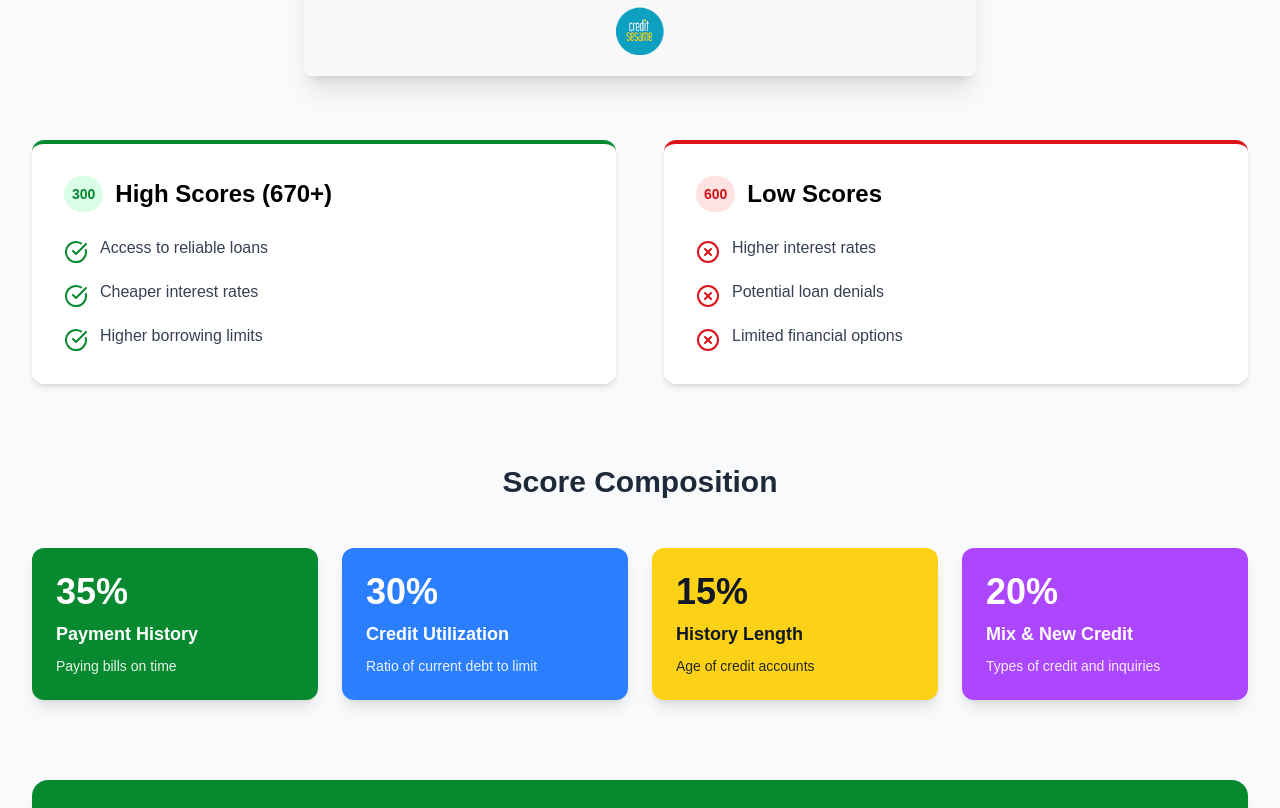
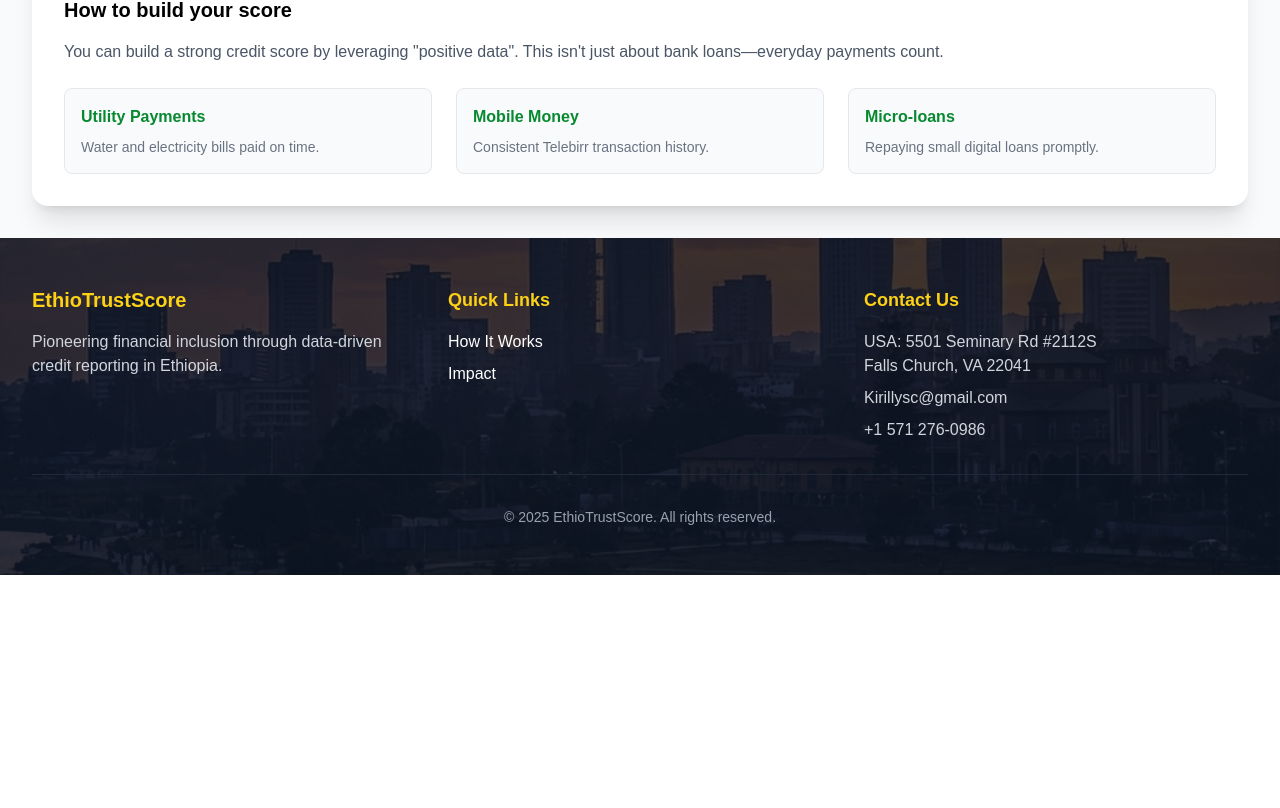
Before and after one commit to noor123-tech/EthioTrustScore, a React (Vite) app: page /how-it-works in a window 1280 px wide. Shown: the part 1501-2309 px from the top of the page. After the commit the page ends 2076 px from the top, so only its background shows below. Built offline with nearby package versions, Linux system fonts and the light colour scheme.

Commit message:
added new things

```diff
--- a/src/components/Layout.jsx
+++ b/src/components/Layout.jsx
@@ -1,8 +1,9 @@
 import { Link, useLocation } from 'react-router-dom';
 import { Menu, X } from 'lucide-react';
 import { useState, useEffect } from 'react';
-import logo from '../assets/image.png';
+// import logo from '../assets/image.png';
 import footerBg from '../assets/image_bd7729.jpg';
+import logo2 from '../assets/logoforeuthpiaedit.png';
 
 const Navbar = () => {
     const [isOpen, setIsOpen] = useState(false);
@@ -12,17 +13,16 @@ const Navbar = () => {
         { name: 'Home', path: '/' },
         { name: 'How It Works', path: '/#how-it-works' },
         { name: 'Impact', path: '/#impact' },
-        { name: 'Investors', path: '/#investors' },
         { name: 'Contact', path: '/#contact' },
     ];
 
     return (
         <nav className="bg-white shadow-md sticky top-0 z-50">
             <div className="max-w-7xl mx-auto px-4 sm:px-6 lg:px-8">
-                <div className="flex justify-between h-24">
+                <div className="flex justify-between h-32">
                     <div className="flex-shrink-0 flex items-center">
                         <Link to="/" className="flex items-center">
-                            <img src={logo} alt="EthioTrustScore" className="h-32 w-auto" />
+                            <img src={logo2} alt="EthioTrustScore" className="h-32 w-auto" />
                         </Link>
                     </div>
 
@@ -99,13 +99,15 @@ const Footer = () => {
                         <ul className="space-y-2">
                             <li><a href="/#how-it-works" className="hover:text-ethio-green transition-colors">How It Works</a></li>
                             <li><a href="/#impact" className="hover:text-ethio-green transition-colors">Impact</a></li>
-                            <li><a href="/#investors" className="hover:text-ethio-green transition-colors">Investors</a></li>
                         </ul>
                     </div>
                     <div>
                         <h3 className="text-lg font-semibold mb-4 text-ethio-yellow">Contact Us</h3>
-                        <p className="text-gray-300">5501 Seminary Rd #2112S<br />Falls Church, VA 22041</p>
-                        <p className="text-gray-300">Kirillysc@gmail.com</p>
+                        <div className="space-y-2 text-gray-300">
+                            <p>USA: 5501 Seminary Rd #2112S<br />Falls Church, VA 22041</p>
+                            <p>Kirillysc@gmail.com</p>
+                            <p>+1 571 276-0986</p>
+                        </div>
                     </div>
                 </div>
                 <div className="mt-8 pt-8 border-t border-gray-800 text-center text-gray-400 text-sm">
--- a/src/pages/Contact.jsx
+++ b/src/pages/Contact.jsx
@@ -40,7 +40,7 @@ const Contact = () => {
     };
 
     return (
-        <div className="bg-white py-16">
+        <div className="bg-white py-8">
             <div className="max-w-7xl mx-auto px-4 sm:px-6 lg:px-8">
 
                 <div className="text-center mb-16">
@@ -60,7 +60,7 @@ const Contact = () => {
                                 <MapPin className="text-ethio-green w-6 h-6 mr-4 mt-1" />
                                 <div>
                                     <h3 className="font-bold text-gray-900">Visit Us</h3>
-                                    <p className="text-gray-600">5501 Seminary Rd #2112S<br />Falls Church, VA 22041</p>
+                                    <p className="text-gray-600">USA: 5501 Seminary Rd #2112S<br />Falls Church, VA 22041</p>
                                 </div>
                             </div>
                             <div className="flex items-start">
@@ -74,7 +74,7 @@ const Contact = () => {
                                 <Phone className="text-ethio-green w-6 h-6 mr-4 mt-1" />
                                 <div>
                                     <h3 className="font-bold text-gray-900">Call Us</h3>
-                                    <p className="text-gray-600">+1 (571) 276-0986</p>
+                                    <p className="text-gray-600">+1 571 276-0986</p>
                                 </div>
                             </div>
                         </div>
--- a/src/pages/HowItWorks.jsx
+++ b/src/pages/HowItWorks.jsx
@@ -4,7 +4,7 @@ import { motion } from 'framer-motion';
 
 const HowItWorks = () => {
     return (
-        <div className="bg-gray-50 py-16">
+        <div className="bg-gray-50 py-8">
             <div className="max-w-7xl mx-auto px-4 sm:px-6 lg:px-8">
 
                 {/* Header */}
@@ -18,17 +18,6 @@ const HowItWorks = () => {
                     <p className="text-xl text-gray-600 max-w-3xl mx-auto mb-12">
                         Your "financial report card" summarizing your borrowing history and reliability.
                     </p>
-
-                    {/* Video Embed */}
-                    <div className="max-w-4xl mx-auto mb-16 shadow-2xl rounded-2xl overflow-hidden border-4 border-white bg-black">
-                        <iframe
-                            className="w-full aspect-video"
-                            src="https://www.youtube.com/embed/DsZLFNwDDEk"
-                            title="EthioTrustScore Explainer"
-                            allow="accelerometer; autoplay; clipboard-write; encrypted-media; gyroscope; picture-in-picture"
-                            allowFullScreen
-                        ></iframe>
-                    </div>
                     <div className="mb-4">
                         <span className="inline-block bg-gray-100 text-gray-500 text-xs font-bold px-3 py-1 rounded-full uppercase tracking-wide">
                             Illustrative Example
@@ -44,62 +33,7 @@ const HowItWorks = () => {
                     />
                 </motion.div>
 
-                {/* What is it? */}
-                <div className="grid grid-cols-1 md:grid-cols-2 gap-12 mb-20">
-                    <motion.div
-                        initial={{ opacity: 0, x: -30 }}
-                        whileInView={{ opacity: 1, x: 0 }}
-                        viewport={{ once: true }}
-                        transition={{ duration: 0.5 }}
-                        className="bg-white p-8 rounded-xl shadow-md border-t-4 border-ethio-green hover:shadow-lg transition-shadow"
-                    >
-                        <h2 className="text-2xl font-bold mb-6 flex items-center">
-                            <span className="bg-green-100 text-ethio-green p-2 rounded-full mr-3 text-sm">300</span>
-                            High Scores (670+)
-                        </h2>
-                        <ul className="space-y-4">
-                            <li className="flex items-start">
-                                <CheckCircle className="text-ethio-green mt-1 mr-3 flex-shrink-0" />
-                                <span className="text-gray-700">Access to reliable loans</span>
-                            </li>
-                            <li className="flex items-start">
-                                <CheckCircle className="text-ethio-green mt-1 mr-3 flex-shrink-0" />
-                                <span className="text-gray-700">Cheaper interest rates</span>
-                            </li>
-                            <li className="flex items-start">
-                                <CheckCircle className="text-ethio-green mt-1 mr-3 flex-shrink-0" />
-                                <span className="text-gray-700">Higher borrowing limits</span>
-                            </li>
-                        </ul>
-                    </motion.div>
 
-                    <motion.div
-                        initial={{ opacity: 0, x: 30 }}
-                        whileInView={{ opacity: 1, x: 0 }}
-                        viewport={{ once: true }}
-                        transition={{ duration: 0.5 }}
-                        className="bg-white p-8 rounded-xl shadow-md border-t-4 border-ethio-red hover:shadow-lg transition-shadow"
-                    >
-                        <h2 className="text-2xl font-bold mb-6 flex items-center">
-                            <span className="bg-red-100 text-ethio-red p-2 rounded-full mr-3 text-sm">600</span>
-                            Low Scores
-                        </h2>
-                        <ul className="space-y-4">
-                            <li className="flex items-start">
-                                <XCircle className="text-ethio-red mt-1 mr-3 flex-shrink-0" />
-                                <span className="text-gray-700">Higher interest rates</span>
-                            </li>
-                            <li className="flex items-start">
-                                <XCircle className="text-ethio-red mt-1 mr-3 flex-shrink-0" />
-                                <span className="text-gray-700">Potential loan denials</span>
-                            </li>
-                            <li className="flex items-start">
-                                <XCircle className="text-ethio-red mt-1 mr-3 flex-shrink-0" />
-                                <span className="text-gray-700">Limited financial options</span>
-                            </li>
-                        </ul>
-                    </motion.div>
-                </div>
 
                 {/* Score Composition */}
                 <div className="mb-20">
--- a/src/pages/Investors.jsx
+++ b/src/pages/Investors.jsx
@@ -4,7 +4,7 @@ import investorOverview from '../assets/investor_overview.jpg';
 
 const Investors = () => {
     return (
-        <div className="bg-gray-50 min-h-screen py-16">
+        <div className="bg-gray-50 min-h-screen py-8">
             <div className="max-w-7xl mx-auto px-4 sm:px-6 lg:px-8">
 
                 {/* Header */}
@@ -99,7 +99,7 @@ const Investors = () => {
                 </div>
 
                 {/* Risks (Mitigation) */}
-                <div className="bg-white p-8 rounded-xl shadow-md border-l-4 border-ethio-yellow">
+                {/* <div className="bg-white p-8 rounded-xl shadow-md border-l-4 border-ethio-yellow">
                     <h2 className="text-2xl font-bold text-gray-900 mb-6 flex items-center">
                         <AlertTriangle className="text-ethio-yellow mr-3" /> Key Risks & Mitigation
                     </h2>
@@ -123,13 +123,13 @@ const Investors = () => {
                             </p>
                         </div>
                     </div>
-                </div>
+                </div> */}
 
-                <div className="mt-16 text-center">
+                {/* <div className="mt-16 text-center">
                     <Link to="/contact" className="bg-ethio-yellow text-gray-900 font-bold text-lg py-4 px-10 rounded-full hover:bg-yellow-400 transition-colors shadow-lg">
                         Invest Now
                     </Link>
-                </div>
+                </div> */}
 
             </div>
         </div>
```
Also changed, not shown: src/pages/Home.jsx (+24 -9 lines), src/pages/Impact.jsx (+7 -7 lines), src/assets/logoforeuthpiaedit.png (added).
